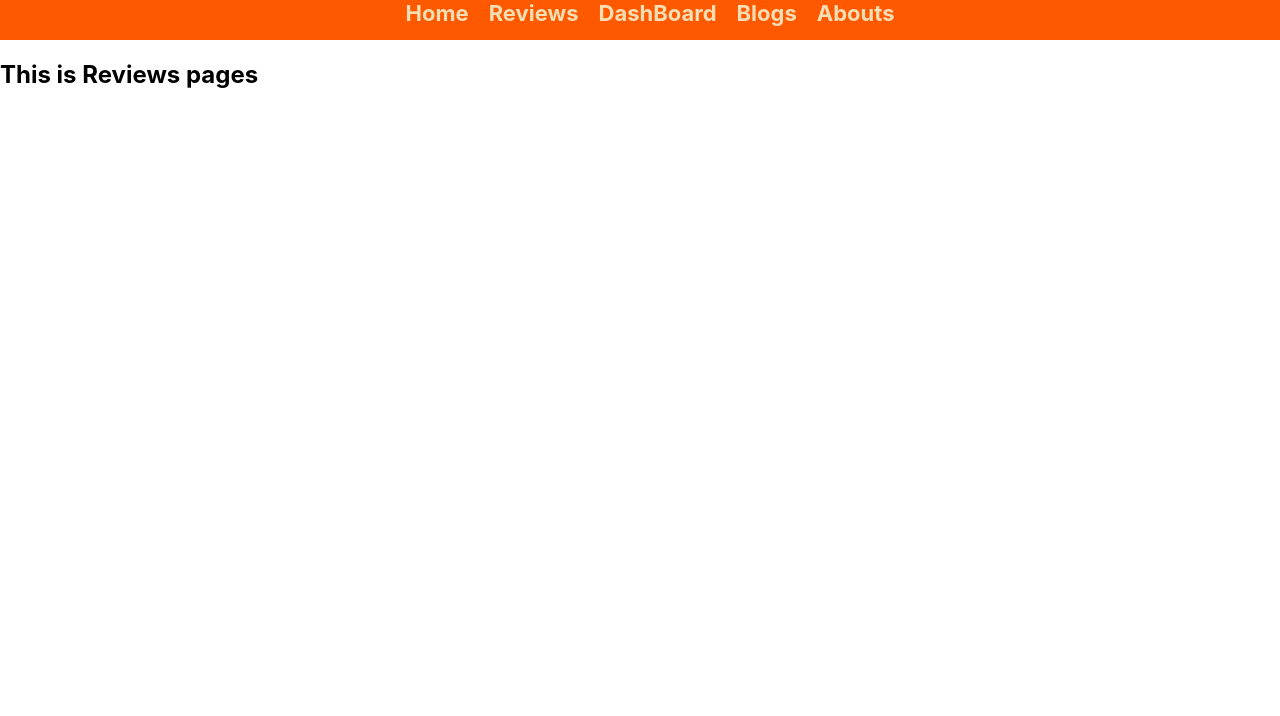
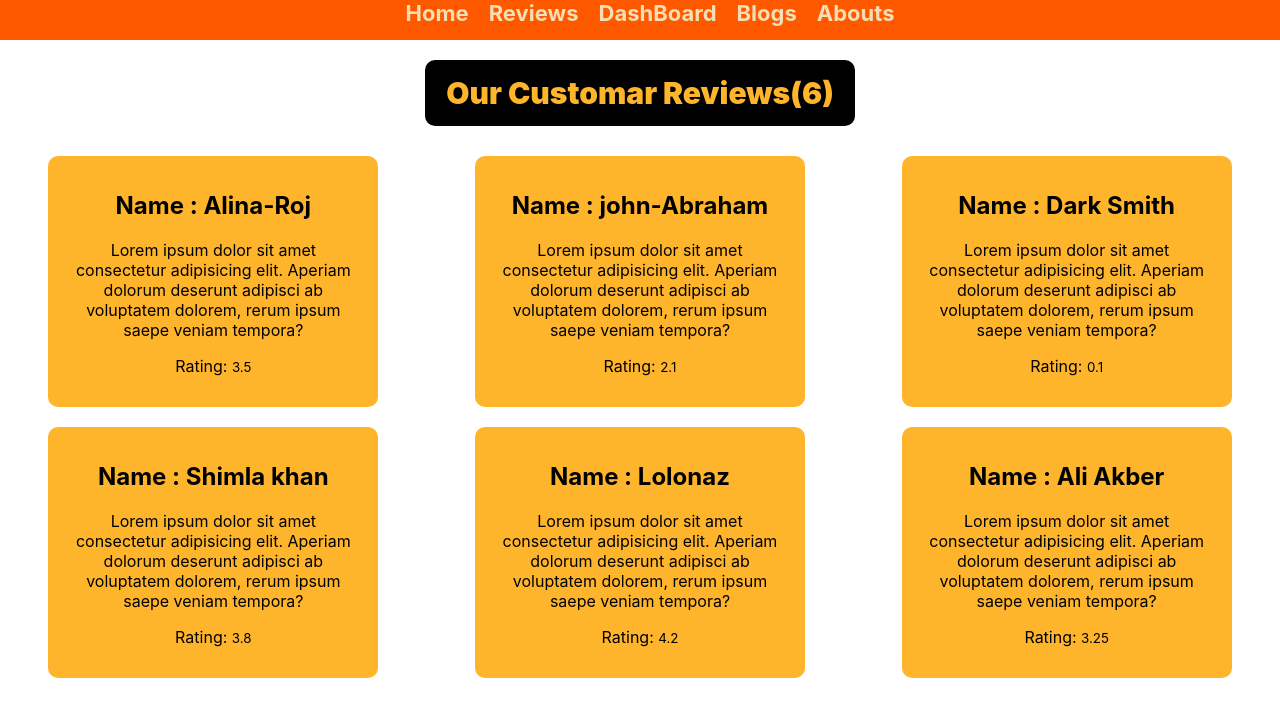
Before and after one commit to YASINARAFAT88/FITNESS-GYM-Assignment-9, a React (Create React App) app: page /reviews in a window 1280 px wide. Shown: the top 716 px of the page. Built offline with nearby package versions, Linux system fonts and the light colour scheme.

Commit message:
Customar review part Complate

```diff
--- a/src/App.js
+++ b/src/App.js
@@ -8,19 +8,35 @@ import Blogs from './components/Blogs/Blogs'
 import Abouts from './components/Abouts/Abouts'
 import NotFound from './components/NotFound/NotFound';
 import { Route, Routes } from 'react-router-dom';
+import Hooks from './components/Hooks/Hooks';
+import { createContext, useEffect, useState } from 'react';
+
+export const HooksContext = createContext('data')
 
 function App() {
+  const [reviews, setReviews] = useState([]);
+
+  useEffect(() => {
+    fetch('data.json')
+      .then(res => res.json())
+      .then(data => setReviews(data))
+  }, [])
   return (
     <div>
       <Header></Header>
+      <HooksContext.Provider value={reviews}>
       <Routes>
         <Route path='/home' element={<Home></Home>}></Route>
-        <Route path='/reviews' element={<Reviews></Reviews>}></Route>
+
+          <Route path='/reviews' element={<Reviews></Reviews>}></Route>
+
+
         <Route path='/dashBoard' element={<DashBoard></DashBoard>}></Route>
         <Route path='/blogs' element={<Blogs></Blogs>}></Route>
         <Route path='/abouts' element={<Abouts></Abouts>}></Route>
         <Route path='*' element={<NotFound></NotFound>}></Route>
       </Routes>
+      </HooksContext.Provider>
     </div>
   );
 }
--- a/src/components/Home/Home.css
+++ b/src/components/Home/Home.css
@@ -48,3 +48,19 @@
     border-radius: 10px;
 
 }
+.btn-div{
+    width: 200px;
+    margin: auto;
+    margin-bottom: 20px;
+}
+.review-btn{
+    width: 200px;
+    background-color: black;
+    color: wheat;
+    padding: 10px;
+    border-radius: 10px;
+}
+.for-flex{
+    display: grid;
+    grid-template-columns: repeat(3, 1fr);
+}
--- a/src/components/Home/Home.js
+++ b/src/components/Home/Home.js
@@ -1,10 +1,14 @@
 import React, { useEffect, useState } from 'react';
 import './Home.css'
 import logo from './gym-benner.jpg'
+import { useNavigate } from 'react-router-dom';
+
 
 
 const Home = () => {
-    const [reviews, setReviews] = useState([])
+    const naviGate = useNavigate()
+    const [reviews, setReviews] = useState([]);
+
     useEffect(() => {
         fetch('data.json')
             .then(res => res.json())
@@ -28,10 +32,9 @@ const Home = () => {
             {/* Review Section  */}
             <div>
                 <h1 className='review-title'>Customar Review</h1>
+                <section className='for-flex'>
                 {
-                    reviews.slice(0, 3).map(review => {
-                        return (
-                            <section key={review.id}  className="for-flex">
+                    reviews.slice(0, 3).map(review =>
                                 <div className='review-carts'>
                                     <div>
                                         <h3>Name: {review.name}</h3>
@@ -39,13 +42,12 @@ const Home = () => {
                                         <p>Rating: <small>{review.rating}</small></p>
                                     </div>
                                 </div>
-                            </section>
-                        )
-                    }
-
                     )
                 }
-
+                </section>
+                <div className='btn-div'>
+                    <button onClick={()=> naviGate('/reviews')} className='review-btn'>See All Review</button>
+                </div>
             </div>
         </>
     );
--- /dev/null
+++ b/src/components/Hooks/Hooks.js
@@ -0,0 +1,27 @@
+// import React, { createContext, useEffect, useState } from 'react';
+// import Reviews from '../Reviews/Reviews';
+
+// export const HooksContext = createContext()
+
+// const Hooks = () => {
+//     const [hooks, setHooks] = useState([]);
+//     useEffect(() => {
+//         fetch('data.json')
+//         .then(res => res.json())
+//         .then(data => setHooks(data))
+//     },[])
+//     return (
+//        <Hooks.Provider value={hooks}>
+//             <div>
+//             {
+//                 hooks.map(hook => <Reviews
+//                 key={hook.id}
+//                 hook={hook}
+//                 ></Reviews>)
+//             }
+//         </div>
+//        </Hooks.Provider>
+//     );
+// };
+
+// export default Hooks;
--- a/src/components/Reviews/Reviews.css
+++ b/src/components/Reviews/Reviews.css
@@ -0,0 +1,26 @@
+.review-title{
+    color:rgb(255, 181, 43) ;
+    background-color: black;
+    font-size:30px;
+    width: 400px;
+    margin: auto;
+    margin-bottom: 30px;
+    margin-top: 20px;
+    padding: 15px;
+    border-radius: 10px;
+}
+.all-review{
+    width: 300px;
+    background-color: rgb(255, 181, 43);
+    text-align: center;
+    padding: 15px;
+    border-radius: 10px;
+    margin: auto;
+    margin-bottom: 20px;
+
+}
+.for-flex{
+    display: grid;
+    grid-template-columns: repeat(3, 1fr);
+
+}
--- a/src/components/Reviews/Reviews.js
+++ b/src/components/Reviews/Reviews.js
@@ -1,9 +1,27 @@
-import React from 'react';
+import React, { useContext } from 'react';
+import './Reviews.css'
+import { HooksContext } from '../../App';
 
 const Reviews = () => {
+    const userReview = useContext(HooksContext)
+
+    console.log(userReview)
     return (
         <div>
-            <h2>This is Reviews pages</h2>
+            <h2 className='review-title'>Our Customar Reviews({userReview.length})</h2>
+
+            <section className='for-flex'>
+                {
+                    userReview.map(review =>
+                        <div className='all-review'><h2>Name : {review.name}</h2>
+                        <p>{review.comments}</p>
+                        <p>Rating: <small>{review.rating}</small></p>
+                    </div>
+                    )
+
+                }
+            </section>
+
         </div>
     );
 };
```
